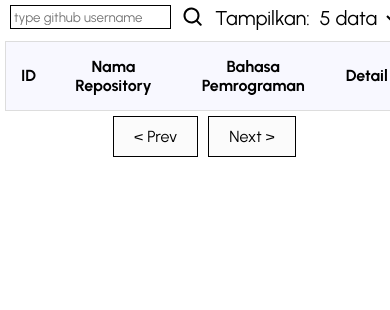
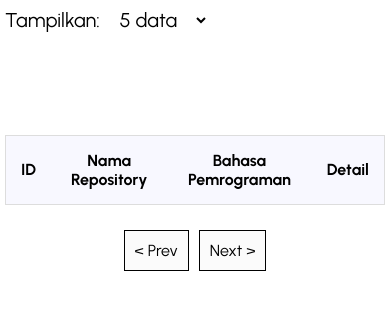
Before and after one commit to daanielsharon/github, a React (Create React App) app: page / in a window 390 px wide. Shown: the top 310 px of the page. Built offline with nearby package versions, Linux system fonts and the light colour scheme.

Commit message:
update responsive

```diff
--- a/src/App.js
+++ b/src/App.js
@@ -41,6 +41,7 @@ function App() {
 			const response = await http.get(`/users/${state.query}/repos?per_page=${state.limit}&page=${state.page}`);
 			const repoNumber = await http.get(`/users/${state.query}`);
 			const totalPage = Math.ceil(Math.min(30, repoNumber.data.public_repos) / state.limit);
+			console.log(totalPage);
 			setState({ ...state, repository: response.data, totalPage: totalPage });
 		}
 	};
--- a/src/Style/app.css
+++ b/src/Style/app.css
@@ -9,4 +9,12 @@
 	display: flex;
 	flex-direction: row;
 	align-items: flex-start;
+	margin: 20px 0px;
 }
+
+@media screen and (max-width: 480px) {
+	.search-bar {
+		flex-direction: column;
+		align-items: stretch;
+	}
+}
--- a/src/Style/pagination.css
+++ b/src/Style/pagination.css
@@ -3,6 +3,7 @@
 	justify-content: center;
 	padding: 0px;
 	cursor: pointer;
+	margin: 20px 0px;
 }
 
 .paginate-container > li {
@@ -16,3 +17,9 @@
 	background-color: rgb(251, 251, 251);
 	border: 0.5px solid black;
 }
+
+@media screen and (max-width: 480px) {
+	.paginate-container > li > a {
+		padding: 10px;
+	}
+}
--- a/src/Style/search.css
+++ b/src/Style/search.css
@@ -4,7 +4,6 @@
 	flex-direction: row;
 	justify-content: space-between;
 	align-items: flex-start;
-	padding: 5px;
 }
 
 .suggestion-container {
@@ -16,10 +15,11 @@
 .input {
 	flex: 1;
 	border: 1px solid black;
-	padding: 3px;
+	padding: 10px;
 }
 
 .svg {
 	cursor: pointer;
+	padding: 10px;
 	margin-left: 10px;
 }
--- a/src/Style/sort.css
+++ b/src/Style/sort.css
@@ -3,7 +3,7 @@
 	flex-direction: row;
 	align-items: center;
 	font-size: 20px;
-	padding: 5px;
+	padding: inherit;
 	font-weight: 400;
 }
 
@@ -18,6 +18,7 @@
 	border: none;
 	font-size: inherit;
 	font-weight: inherit;
+	padding: 10px;
 }
 
 .select option {
--- a/src/component/RepositoryDetail.js
+++ b/src/component/RepositoryDetail.js
@@ -1,7 +1,6 @@
 import { normalizeDate } from '../helper/converter';
 
 const RepositoryDetail = ({ data }) => {
-	console.log(data);
 	return (
 		<div className="container">
 			<table>
--- a/src/component/Search.js
+++ b/src/component/Search.js
@@ -14,7 +14,7 @@ const Search = () => {
 		<div className="search-container">
 			<div className="suggestion-container">
 				<input placeholder="type github username" value={state.query} onChange={sendQuery} className="input"></input>
-				<UserData />
+				{state.query.length > 0 && <UserData />}
 			</div>
 
 			<svg className="svg" xmlns="http://www.w3.org/2000/svg" viewBox="-2.5 -2.5 24 24" width="24" fill="currentColor">
```
